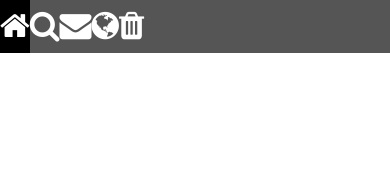
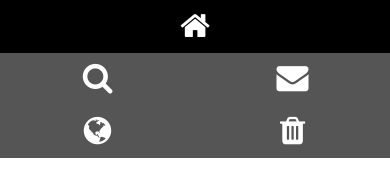
Before and after one commit to QuirinEcker/3ahitm-medt-u10-responsive-navigation, a plain HTML site: page index.html in a window 390 px wide. Drawn offline with Linux system fonts and the light colour scheme.

Commit message:
finished exercise

```diff
--- a/responsiveNav.css
+++ b/responsiveNav.css
@@ -16,6 +16,7 @@ body {
 	transition: all 0.3s ease;
 	color: #fff;
 	font-size: 200%;
+	width: 20%;
 }
 .icon-bar a:hover {
 	background-color: #000;
@@ -30,4 +31,22 @@ body {
 	width: 100%;
 	display: flex;
 	flex-wrap: wrap;
+	justify-content: center;
+	align-items: center;
 }
+
+@media (max-device-width: 1000px) {
+	.icon-bar a {
+		width: 50%;
+	}
+
+	.icon-bar a:nth-child(1) {
+		width: 100%;
+	}
+}
+
+@media (max-device-width: 500px) {
+	.icon-bar a {
+		width: 100%;
+	}
+}
```
Also changed, not shown: 1 other file.
